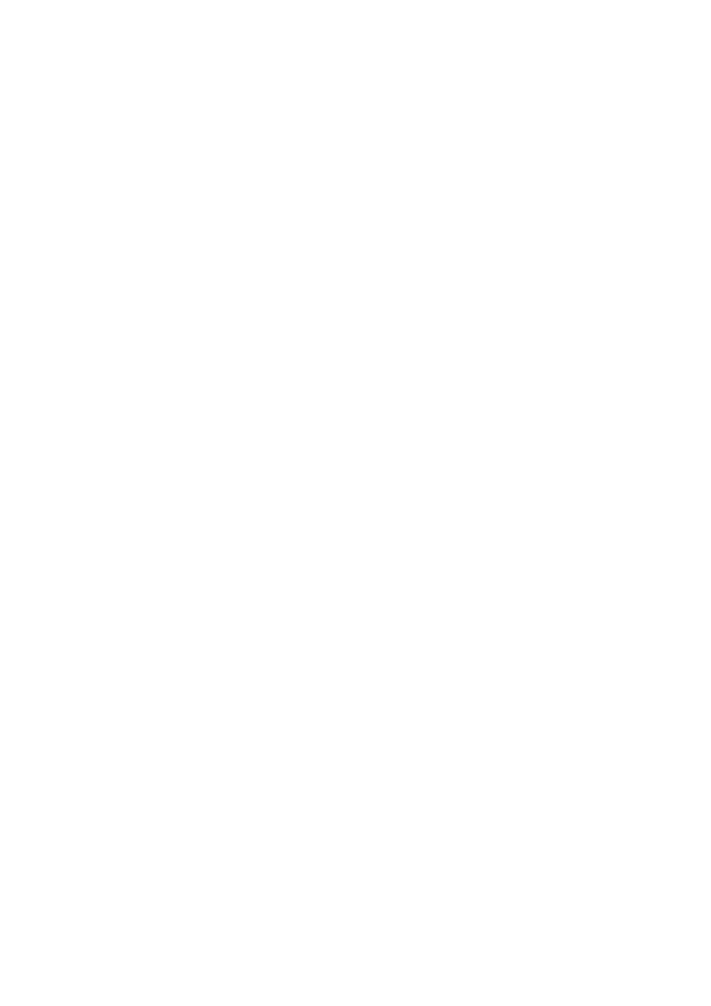
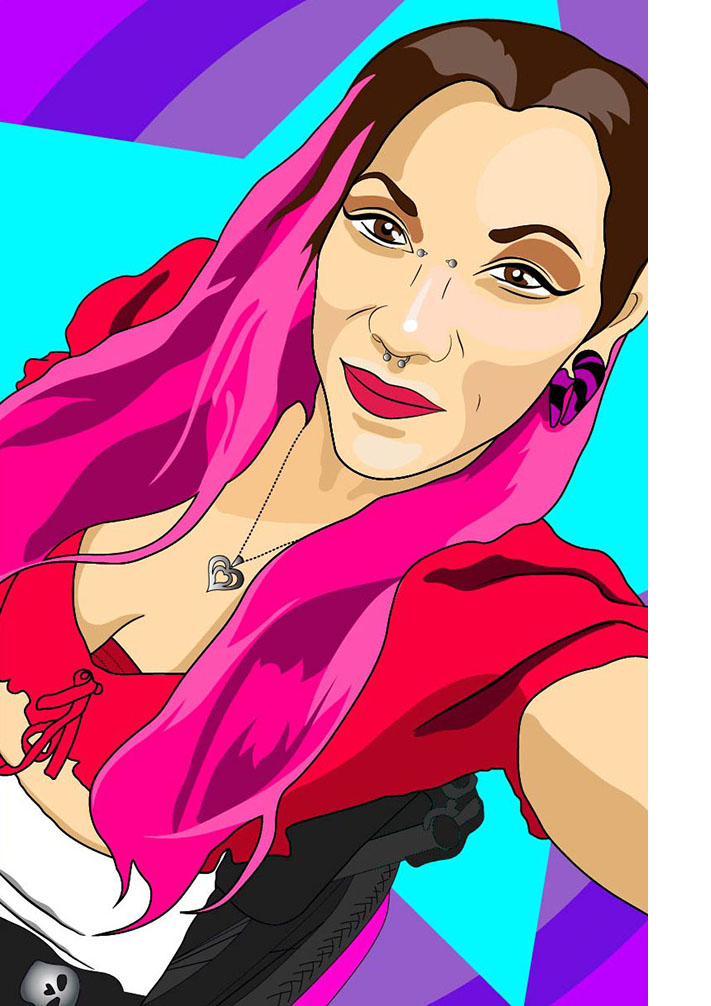
Before and after one commit to DollyHalo/dollyhalo_profilesite, a plain HTML site: page digital_artwork.html in a window 1280 px wide. Shown: the whole page, without its empty margins (0-711 px from the left). Before the commit the page ends 800 px from the top, so only its background shows below. Drawn offline with Linux system fonts and the light colour scheme; a web font is replaced by a local one.

Commit message:
added img to digital art page

```diff
--- a/digital_artwork.html
+++ b/digital_artwork.html
@@ -26,7 +26,7 @@
   <!-- Place your site's HTML here -->
   <!-- whole page -->
 
-
+  <img src="./img/digital_portrait.jpg" alt="digitalartportrait">
 
 </body>
 </html>
```
